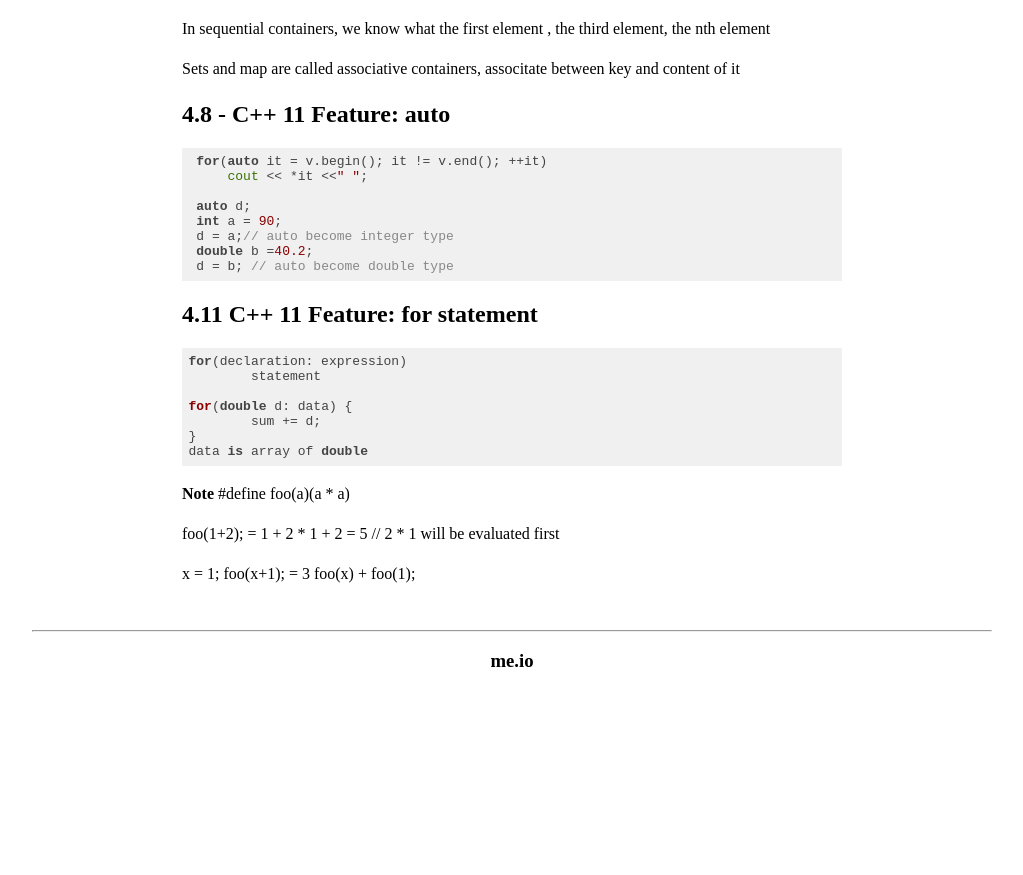
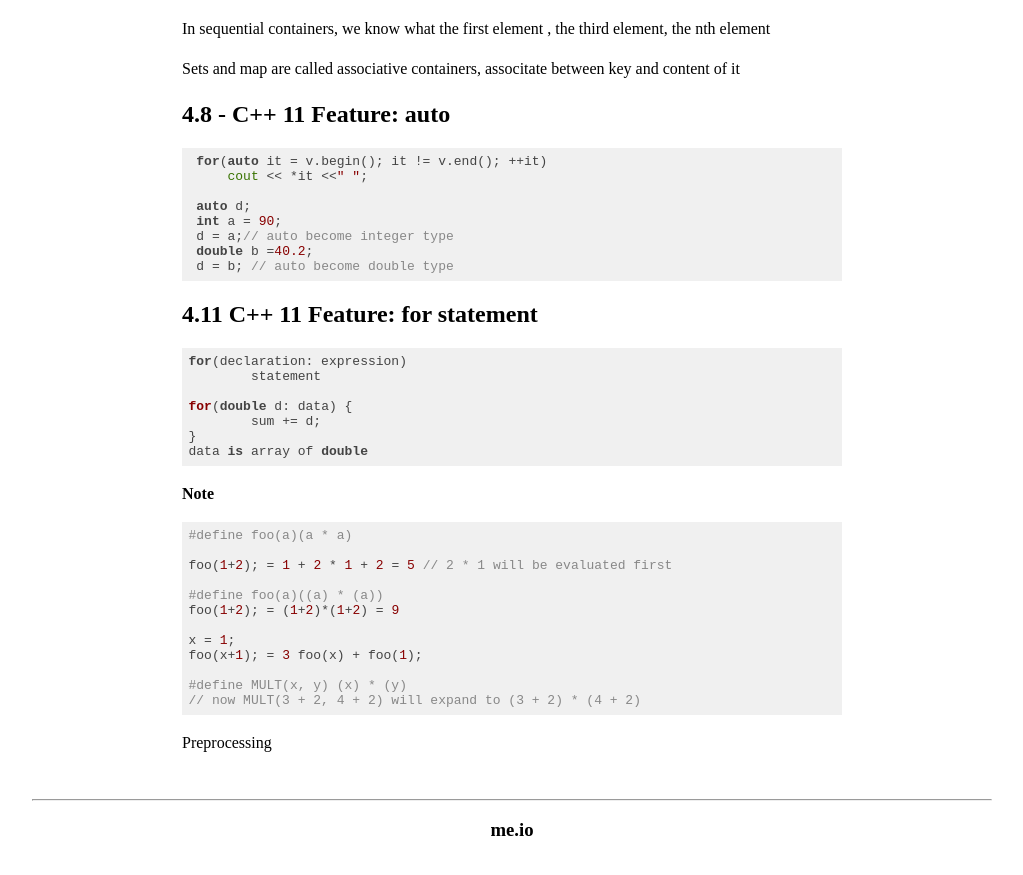
Before and after one commit to congdv/congdv.github.io, a Jekyll site: the page built from _posts/2017-07-31-C++-for-c-programer-coursera.md, in a window 1280 px wide and 900 px high, scrolled down 5919 px. Shown: the top 875 px of the window, without its empty margins (128-1151 px from the left). Built offline with Jekyll 4.4.1, drawn with Linux system fonts in a browser that asks for light colours; before the commit the page ends 6650 px from its top, so only the background shows below that.

Commit message:
Update 2017-07-31-C++-for-c-programer-coursera.md

````diff
--- a/_posts/2017-07-31-C++-for-c-programer-coursera.md
+++ b/_posts/2017-07-31-C++-for-c-programer-coursera.md
@@ -279,9 +279,18 @@ data is array of double
 ```
 
 **Note**
+```
 #define foo(a)(a * a)
 
 foo(1+2); = 1 + 2 * 1 + 2 = 5 // 2 * 1 will be evaluated first
 
+#define foo(a)((a) * (a))
+foo(1+2); = (1+2)*(1+2) = 9
+
 x = 1;
 foo(x+1); = 3 foo(x) + foo(1);
+
+#define MULT(x, y) (x) * (y)
+// now MULT(3 + 2, 4 + 2) will expand to (3 + 2) * (4 + 2)
+```
+[Preprocessing](http://www.cprogramming.com/tutorial/cpreprocessor.html)
````
